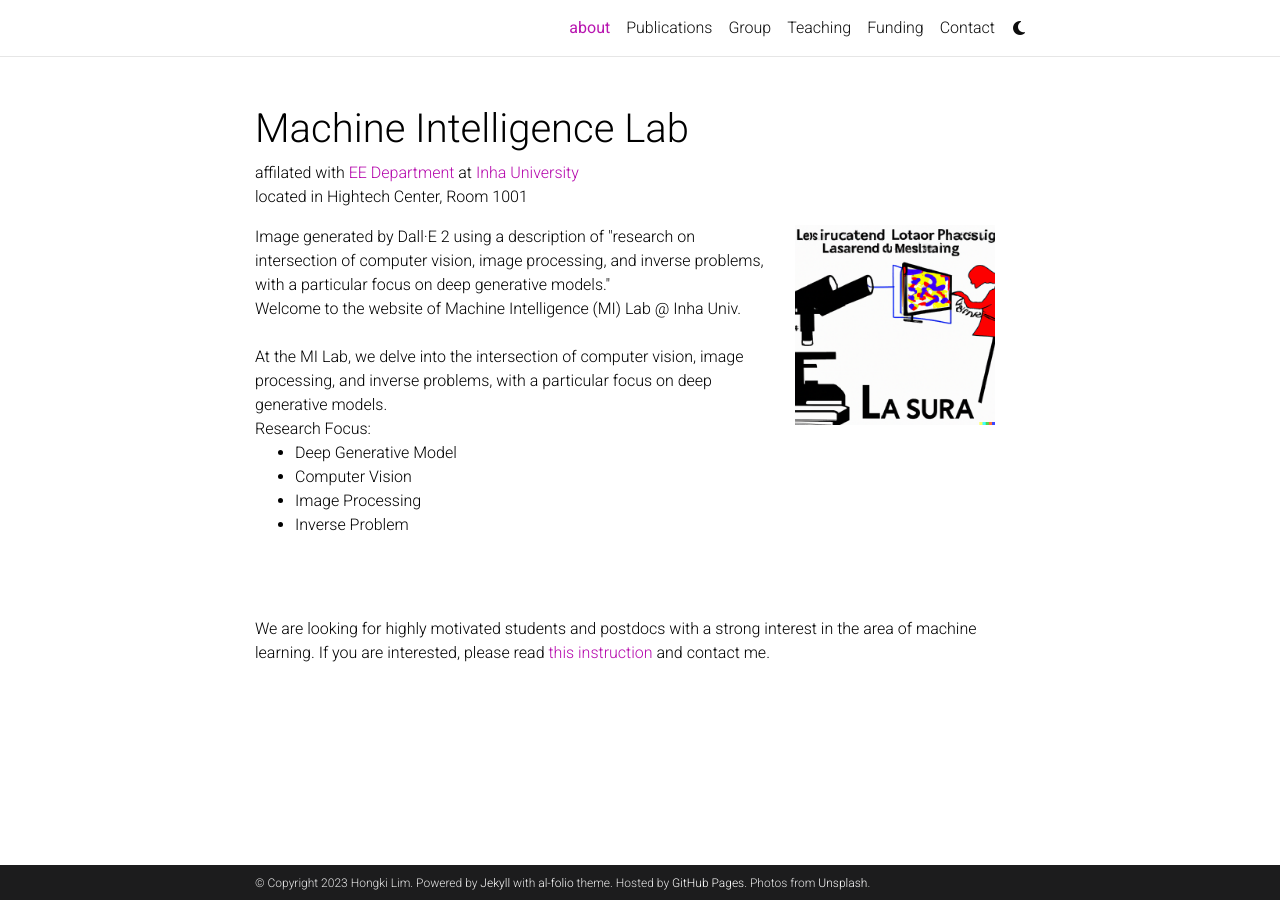
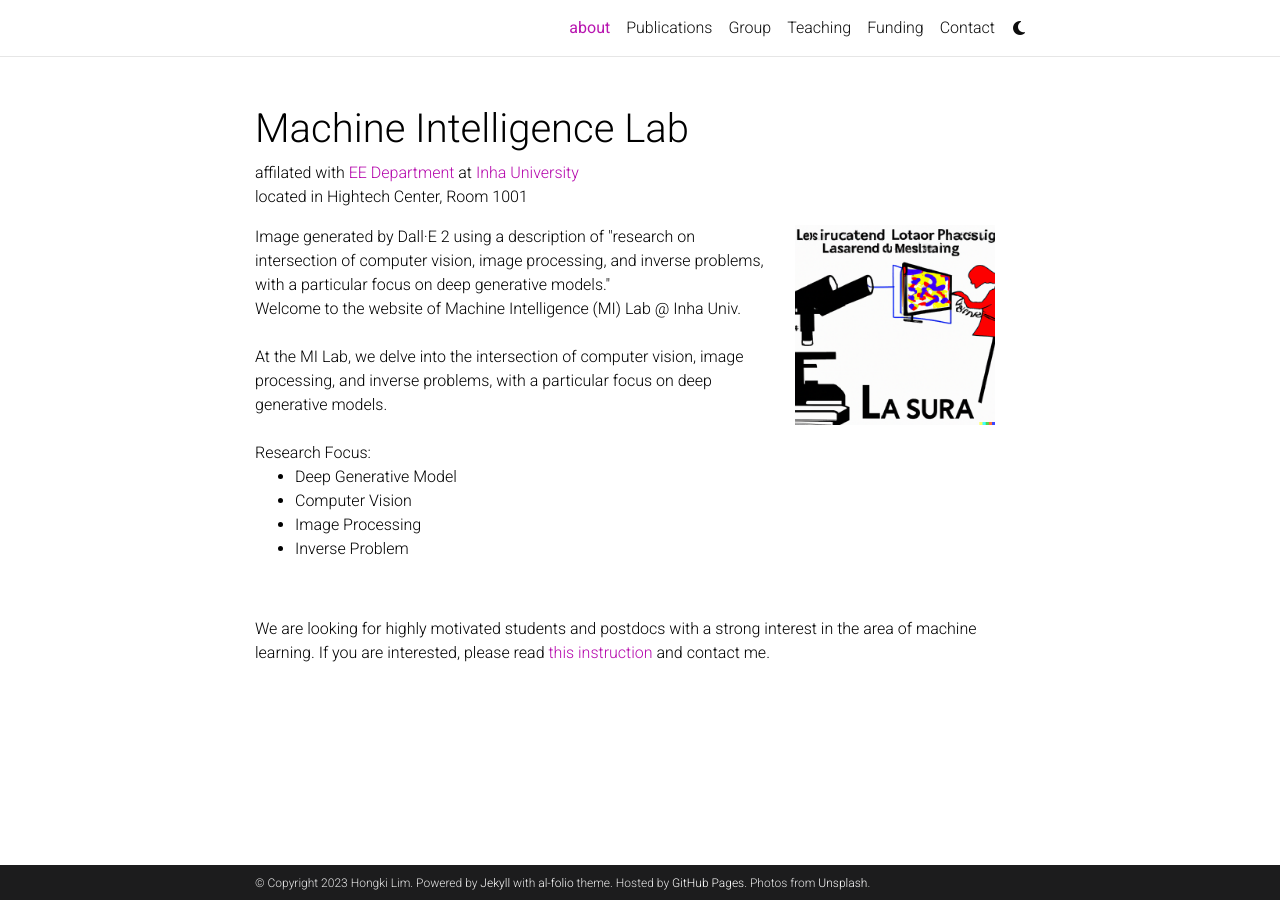
Before and after one commit to milab-inha/milab-inha.github.io, a Jekyll site: the page built from _pages/about.md, in a window 1280 px wide. Built offline with Jekyll 4.4.1, drawn with Linux system fonts in a browser that asks for light colours; comment, search, counter and statistics services are not loaded; a style sheet for code colours, icons or effects is not loaded.

Commit message:
Update about.md

```diff
--- a/_pages/about.md
+++ b/_pages/about.md
@@ -42,7 +42,7 @@
     </figcaption>
     <div class="lab-text">
         Welcome to the website of Machine Intelligence (MI) Lab @ Inha Univ. <br><br>
-        At the MI Lab, we delve into the intersection of computer vision, image processing, and inverse problems, with a particular focus on deep generative models. <br>
+        At the MI Lab, we delve into the intersection of computer vision, image processing, and inverse problems, with a particular focus on deep generative models. <br><br>
         Research Focus:
         <ul>
              <li>Deep Generative Model </li>
@@ -53,7 +53,7 @@
     </div>
 </div>
 
-<br><br>
+<br>
 
 We are looking for highly motivated students and postdocs with a strong interest in the area of machine learning. If you are interested, please read <a href='https://milab-inha.github.io/group/#prospective'>this instruction</a> and contact me.
 
```
